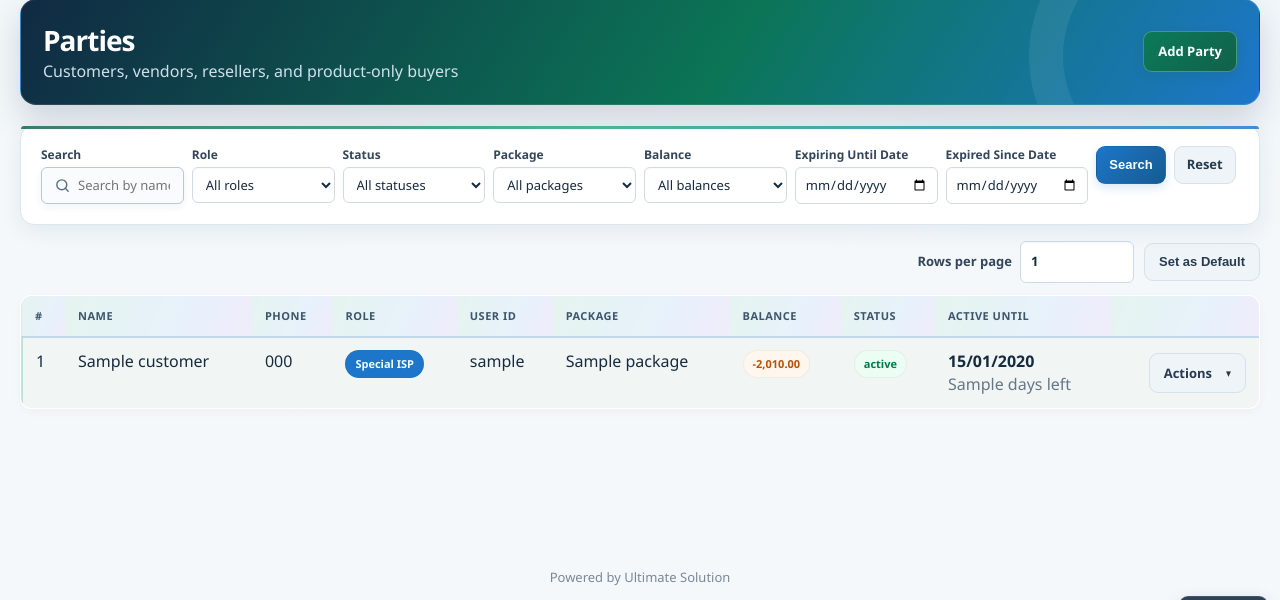
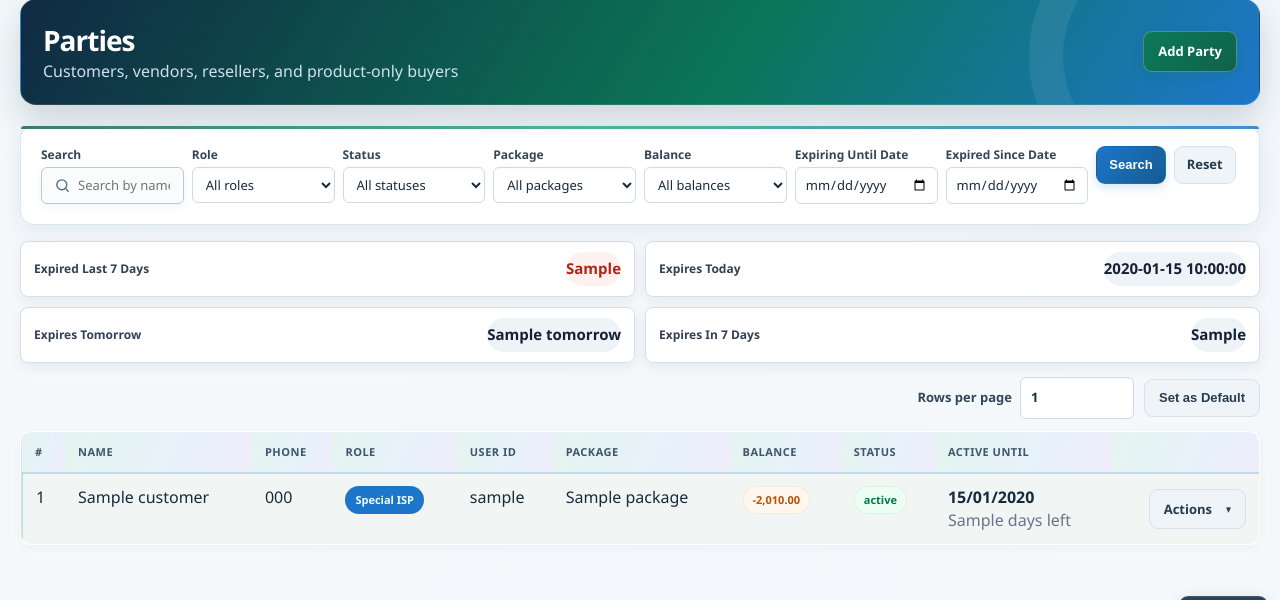
Before and after one commit to Anike10/isp_codex, a Laravel app: template resources/views/customers/index.blade.php in a window 1280 px wide. Shown: the part 163-763 px from the top of the page. Run offline with Laravel 12, Linux system fonts and the light colour scheme; the template is opened without the code that fills it: most values are stand-ins (such as "Sample title", 1, 10 or a date in 2020).

Commit message:
Add customer expiry summary filters

```diff
--- a/resources/views/customers/index.blade.php
+++ b/resources/views/customers/index.blade.php
@@ -97,9 +97,61 @@
     }
     .customer-action-menu-list .customer-action-delete { color: #b42318; }
     .customer-action-menu-list form { margin: 0; }
+    .expiry-quick-filters {
+        display: grid;
+        grid-template-columns: repeat(4, minmax(150px, 1fr));
+        gap: 10px;
+        margin: 0 0 14px;
+    }
+    .expiry-quick-filter {
+        display: flex;
+        align-items: center;
+        justify-content: space-between;
+        gap: 12px;
+        min-height: 52px;
+        padding: 10px 13px;
+        border: 1px solid #d8dee9;
+        border-radius: 8px;
+        background: #ffffff;
+        color: #344054;
+        text-decoration: none;
+        box-shadow: 0 5px 14px rgba(15, 23, 42, .06);
+    }
+    .expiry-quick-filter span {
+        font-size: 12px;
+        font-weight: 800;
+    }
+    .expiry-quick-filter strong {
+        display: grid;
+        min-width: 34px;
+        height: 34px;
+        place-items: center;
+        border-radius: 999px;
+        background: #eef3f8;
+        color: #172033;
+        font-size: 15px;
+    }
+    .expiry-quick-filter:hover,
+    .expiry-quick-filter.is-active {
+        border-color: #116149;
+        background: #e7f7ef;
+        color: #07543e;
+    }
+    .expiry-quick-filter.is-overdue strong {
+        background: #fff1f0;
+        color: #b42318;
+    }
     @media (max-width: 1500px) {
         .customer-filter-form {
             grid-template-columns: repeat(auto-fit, minmax(140px, 1fr));
+        }
+        .expiry-quick-filters {
+            grid-template-columns: repeat(2, minmax(150px, 1fr));
+        }
+    }
+    @media (max-width: 620px) {
+        .expiry-quick-filters {
+            grid-template-columns: 1fr;
         }
     }
 </style>
@@ -125,6 +177,27 @@
     <div><label>Expired Since Date</label><input type="date" name="expired_date" max="{{ now()->toDateString() }}" value="{{ request('expired_date') }}"></div>
     <div class="filter-actions"><button class="btn secondary" type="submit">Search</button><a class="btn light" href="{{ route($showDeletedCustomers ? 'customers.deleted' : 'customers.index') }}">Reset</a></div>
 </form>
+
+@if (! $showDeletedCustomers)
+    <nav class="expiry-quick-filters" aria-label="Quick expiry filters">
+        <a class="expiry-quick-filter is-overdue {{ request('expiry_window') === 'expired_last_7' ? 'is-active' : '' }}" href="{{ route('customers.index', ['expiry_window' => 'expired_last_7', 'per_page' => request('per_page')]) }}">
+            <span>Expired Last 7 Days</span>
+            <strong>{{ $expirySummary['expired_last_7'] }}</strong>
+        </a>
+        <a class="expiry-quick-filter {{ request('expiry_window') === 'today' ? 'is-active' : '' }}" href="{{ route('customers.index', ['expiry_window' => 'today', 'per_page' => request('per_page')]) }}">
+            <span>Expires Today</span>
+            <strong>{{ $expirySummary['today'] }}</strong>
+        </a>
+        <a class="expiry-quick-filter {{ request('expiry_window') === 'tomorrow' ? 'is-active' : '' }}" href="{{ route('customers.index', ['expiry_window' => 'tomorrow', 'per_page' => request('per_page')]) }}">
+            <span>Expires Tomorrow</span>
+            <strong>{{ $expirySummary['tomorrow'] }}</strong>
+        </a>
+        <a class="expiry-quick-filter {{ request('expiry_window') === 'in_7_days' ? 'is-active' : '' }}" href="{{ route('customers.index', ['expiry_window' => 'in_7_days', 'per_page' => request('per_page')]) }}">
+            <span>Expires In 7 Days</span>
+            <strong>{{ $expirySummary['in_7_days'] }}</strong>
+        </a>
+    </nav>
+@endif
 
 @include('partials.per_page')
 
```
Also changed, not shown: app/Http/Controllers/CustomerController.php (+39 -1 lines).
